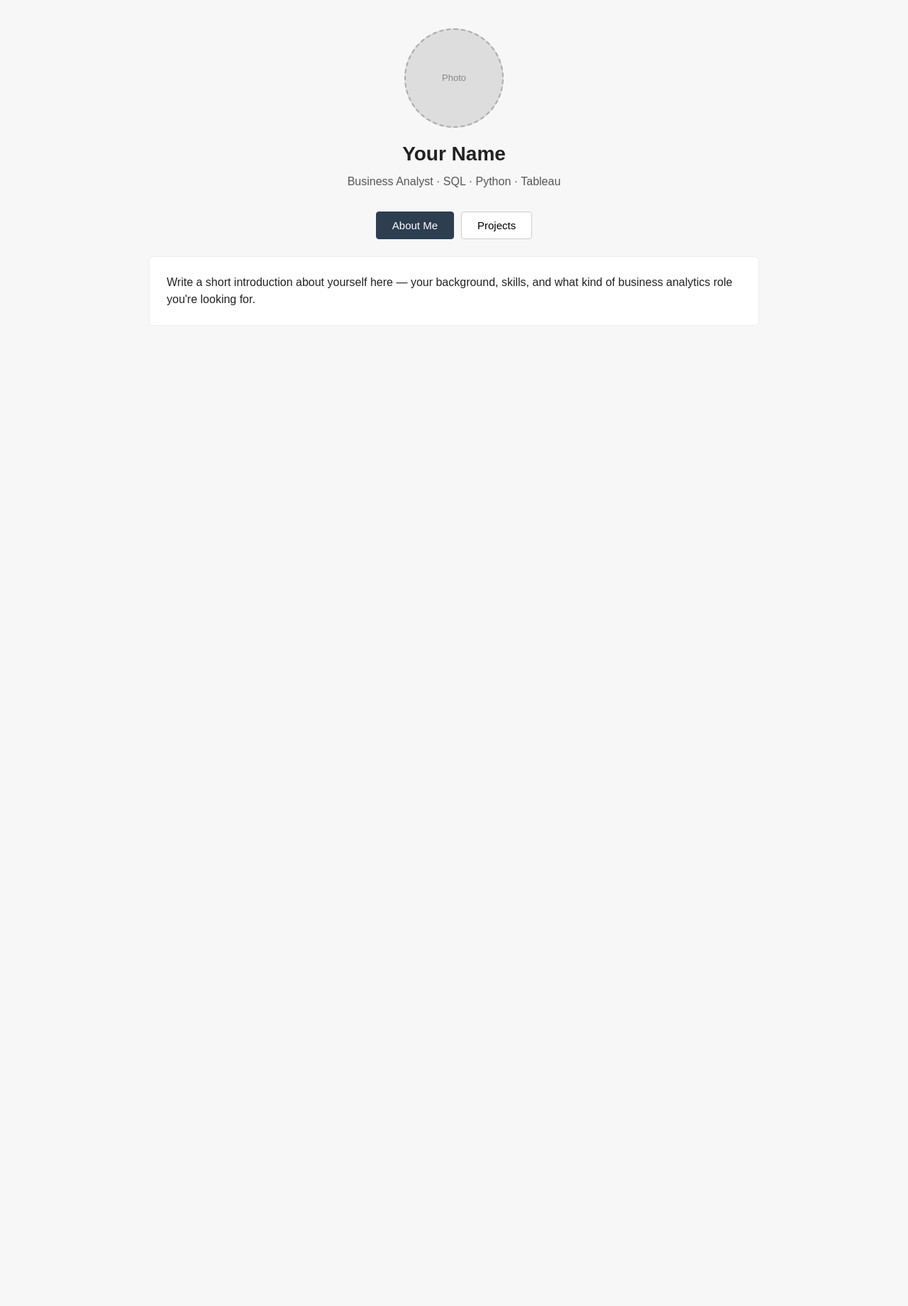
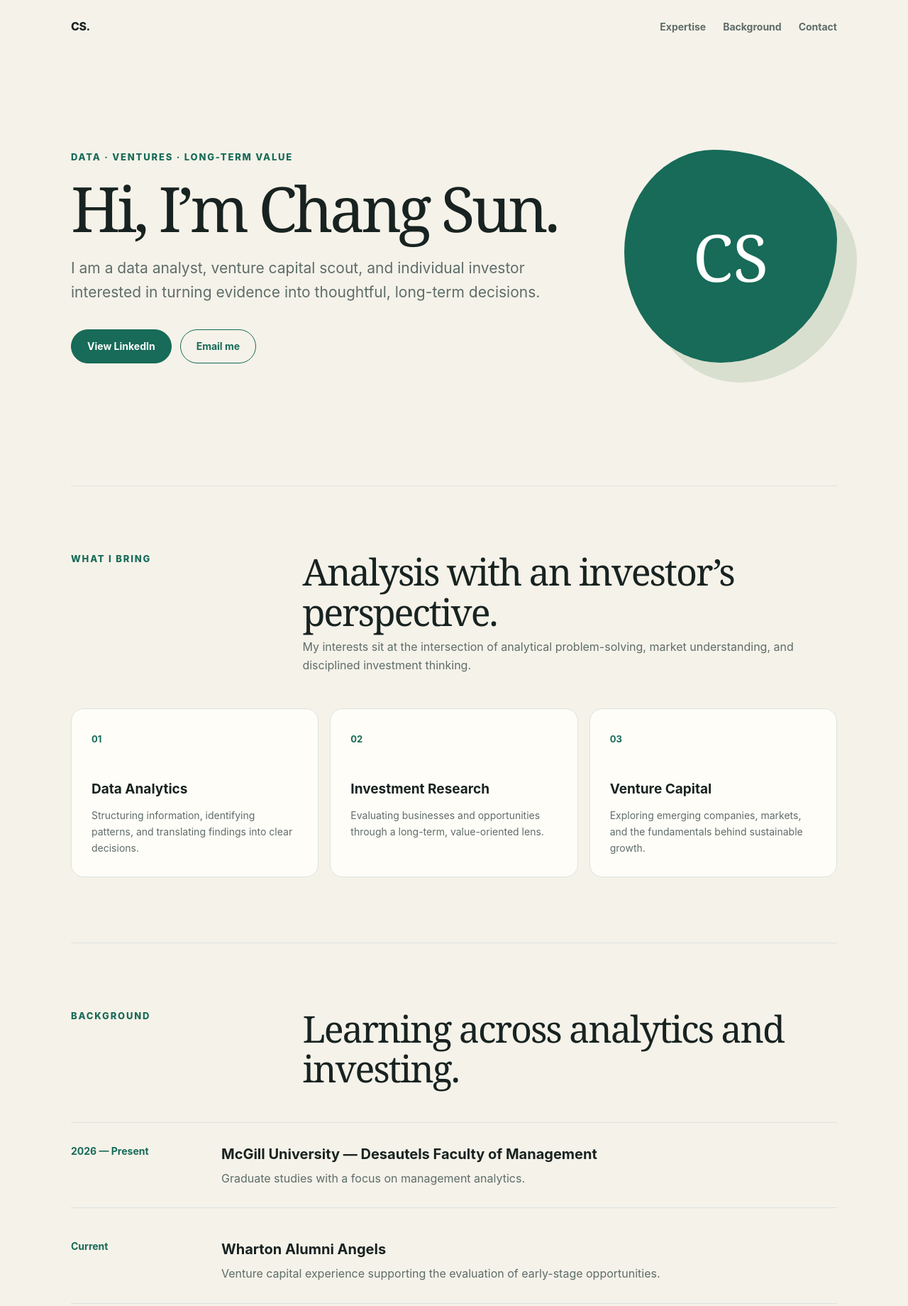
Before and after one commit to Eric0730-04/Eric0730-04.github.io, a plain HTML site: page index.html in a window 1280 px wide. Shown: the top 1840 px of the page at 71% size. Before the commit the page ends 800 px from the top, so only its background shows below. Drawn offline with Linux system fonts and the light colour scheme.

Commit message:
1st draft

```diff
--- a/index.html
+++ b/index.html
@@ -1,235 +1,114 @@
-<!-- Generated with Claude -->
-
 <!doctype html>
 <html lang="en">
 <head>
   <meta charset="UTF-8" />
   <meta name="viewport" content="width=device-width, initial-scale=1.0" />
-    <title>Business Analytics Portfolio</title>
-
+  <meta name="description" content="Chang Sun — data analyst, venture capital scout, and long-term value investor." />
+  <title>Chang Sun | Data Analytics &amp; Investment</title>
   <style>
-      /* ============================================================
-       BASIC STYLES — students can tweak colors/fonts here
-       ============================================================ */
-      * {
-        box-sizing: border-box;
-        margin: 0;
-        padding: 0;
-      }
-
-      body {
-        font-family: Arial, Helvetica, sans-serif;
-        color: #222;
-        background: #f7f7f7;
-        line-height: 1.5;
-      }
-
-      .container {
-        max-width: 900px;
-        margin: 0 auto;
-        padding: 40px 20px;
-      }
-
-      /* ---------- HEADER (photo + name + subheading) ---------- */
-      header {
-        text-align: center;
-        margin-bottom: 30px;
-      }
-
-      /* Empty space for photo — replace with your own <img> if you like */
-      .photo {
-        width: 140px;
-        height: 140px;
-        border-radius: 50%;
-        background: #ddd;
-        border: 2px dashed #aaa;
-        margin: 0 auto 16px;
-        display: flex;
-        align-items: center;
-        justify-content: center;
-        color: #888;
-        font-size: 13px;
-      }
-
-      header h1 {
-        font-size: 28px;
-        margin-bottom: 6px;
-      } /* NAME */
-      header p {
-        font-size: 16px;
-        color: #555;
-      } /* EXPERIENCES */
-
-      /* ---------- TABS ---------- */
-      .tabs {
-        display: flex;
-        justify-content: center;
-        gap: 10px;
-        margin-bottom: 24px;
-      }
-
-      .tab-button {
-        padding: 10px 22px;
-        border: 1px solid #ccc;
-        background: #fff;
-        cursor: pointer;
-        font-size: 15px;
-        border-radius: 4px;
-      }
-
-      .tab-button.active {
-        background: #2c3e50;
-        color: #fff;
-        border-color: #2c3e50;
-      }
-
-      /* ---------- TAB CONTENT ---------- */
-      .tab-content {
-        display: none;
-      }
-      .tab-content.active {
-        display: block;
-      }
-
-      .panel {
-        background: #fff;
-        border: 1px solid #eee;
-        border-radius: 6px;
-        padding: 24px;
-      }
-
-      /* ---------- PROJECT CARDS (1 x 3 grid) ---------- */
-      .cards {
-        display: grid;
-        grid-template-columns: repeat(3, 1fr);
-        gap: 16px;
-      }
-
-      .card {
-        border: 1px solid #eee;
-        border-radius: 6px;
-        overflow: hidden;
-        background: #fff;
-      }
-
-      /* Empty space for project photo */
-      .card-photo {
-        height: 120px;
-        background: #ddd;
-        border-bottom: 1px dashed #aaa;
-        display: flex;
-        align-items: center;
-        justify-content: center;
-        color: #888;
-        font-size: 12px;
-      }
-
-      .card-text {
-        padding: 14px;
-      }
-      .card-text h3 {
-        font-size: 16px;
-        margin-bottom: 6px;
-      }
-      .card-text p {
-        font-size: 14px;
-        color: #555;
-      }
-
-      /* ---------- MOBILE: stack cards vertically ---------- */
-      @media (max-width: 640px) {
-        .cards {
-          grid-template-columns: 1fr;
-        }
+    :root { --ink:#182321; --muted:#5e6d69; --accent:#176b58; --dark:#0c4f40; --cream:#f5f2e9; --paper:#fffdf8; --line:#dce3df; }
+    * { box-sizing:border-box; }
+    html { scroll-behavior:smooth; }
+    body { margin:0; color:var(--ink); background:var(--cream); font-family:Inter,ui-sans-serif,system-ui,-apple-system,"Segoe UI",sans-serif; line-height:1.65; }
+    a { color:inherit; }
+    .page { width:min(1080px,calc(100% - 40px)); margin:auto; }
+    nav { display:flex; align-items:center; justify-content:space-between; padding:24px 0; }
+    .brand { font-weight:800; letter-spacing:-.03em; text-decoration:none; }
+    .nav-links { display:flex; gap:24px; }
+    .nav-links a { color:var(--muted); font-size:14px; font-weight:650; text-decoration:none; }
+    .nav-links a:hover { color:var(--accent); }
+    .hero { display:grid; grid-template-columns:1.35fr .65fr; gap:64px; align-items:center; min-height:610px; padding:64px 0 100px; }
+    .eyebrow { margin:0 0 18px; color:var(--accent); font-size:13px; font-weight:800; letter-spacing:.14em; text-transform:uppercase; }
+    h1 { max-width:760px; margin:0 0 24px; font:500 clamp(48px,8vw,88px)/.98 Georgia,serif; letter-spacing:-.055em; }
+    .hero-copy { max-width:680px; margin:0 0 34px; color:var(--muted); font-size:clamp(18px,2vw,21px); }
+    .actions { display:flex; flex-wrap:wrap; gap:12px; }
+    .button { display:inline-flex; align-items:center; justify-content:center; min-height:48px; padding:0 22px; border:1px solid var(--accent); border-radius:999px; color:var(--accent); font-size:14px; font-weight:750; text-decoration:none; transition:160ms ease; }
+    .button.primary { color:white; background:var(--accent); }
+    .button:hover { transform:translateY(-2px); box-shadow:0 8px 24px #176b5822; }
+    .portrait { display:grid; width:min(100%,300px); aspect-ratio:1; place-items:center; justify-self:end; border-radius:42% 58% 55% 45% / 48% 42% 58% 52%; color:white; background:var(--accent); box-shadow:28px 28px 0 #d9dfcf; font:92px Georgia,serif; }
+    section { padding:92px 0; border-top:1px solid var(--line); }
+    .section-heading { display:grid; grid-template-columns:.38fr 1fr; gap:40px; margin-bottom:48px; }
+    h2 { margin:0; font:500 clamp(34px,5vw,52px)/1.08 Georgia,serif; letter-spacing:-.04em; }
+    .section-heading p:not(.eyebrow) { max-width:700px; margin:8px 0 0; color:var(--muted); }
+    .skill-grid { display:grid; grid-template-columns:repeat(3,1fr); gap:16px; }
+    .skill-card { min-height:200px; padding:28px; border:1px solid var(--line); border-radius:18px; background:var(--paper); }
+    .skill-number { color:var(--accent); font-size:13px; font-weight:700; }
+    .skill-card h3 { margin:42px 0 10px; font-size:19px; }
+    .skill-card p { margin:0; color:var(--muted); font-size:14px; }
+    .timeline { display:grid; gap:14px; }
+    .timeline-item { display:grid; grid-template-columns:180px 1fr; gap:32px; padding:28px 0; border-bottom:1px solid var(--line); }
+    .timeline-item:first-child { border-top:1px solid var(--line); }
+    .date { margin:0; color:var(--accent); font-size:14px; font-weight:750; }
+    .timeline-item h3 { margin:0 0 4px; font-size:20px; }
+    .timeline-item p:not(.date) { margin:0; color:var(--muted); }
+    .credentials { display:grid; grid-template-columns:1fr 1fr; gap:18px; }
+    .credential { padding:28px; border-radius:18px; color:white; background:var(--dark); }
+    .credential p { margin:6px 0 0; color:#c9ded8; }
+    footer { display:flex; align-items:end; justify-content:space-between; gap:32px; padding:70px 0 44px; }
+    footer h2 { max-width:570px; }
+    .contact-links { display:flex; gap:18px; padding-bottom:8px; }
+    .contact-links a { color:var(--accent); font-weight:750; }
+    @media (max-width:760px) {
+      .nav-links a:not(:last-child) { display:none; }
+      .hero { grid-template-columns:1fr; gap:50px; padding-top:48px; }
+      .portrait { width:210px; justify-self:start; font-size:66px; }
+      .section-heading,.skill-grid,.credentials { grid-template-columns:1fr; }
+      .section-heading { gap:10px; }
+      .timeline-item { grid-template-columns:1fr; gap:8px; }
+      footer { align-items:start; flex-direction:column; }
     }
   </style>
 </head>
-
 <body>
-    <div class="container">
-      <!-- ============================================================
-         HEADER: photo, name, experiences
-         ============================================================ -->
-      <header>
-        <!-- Replace this div with <img src="your-photo.jpg" class="photo"> -->
-        <div class="photo">Photo</div>
-
-        <h1>Your Name</h1>
-        <p>Business Analyst · SQL · Python · Tableau</p>
-      </header>
-
-      <!-- ============================================================
-         TABS
-         ============================================================ -->
-      <div class="tabs">
-        <button class="tab-button active" onclick="showTab('about')">
-          About Me
-        </button>
-        <button class="tab-button" onclick="showTab('projects')">
-          Projects
-        </button>
-      </div>
-
-      <!-- ---------- TAB 1: ABOUT ME ---------- -->
-      <div id="about" class="tab-content active">
-        <div class="panel">
-          <p>
-            Write a short introduction about yourself here — your background,
-            skills, and what kind of business analytics role you're looking for.
-          </p>
+  <div class="page">
+    <nav aria-label="Main navigation">
+      <a class="brand" href="#top">CS.</a>
+      <div class="nav-links"><a href="#expertise">Expertise</a><a href="#background">Background</a><a href="#contact">Contact</a></div>
+    </nav>
+    <main id="top">
+      <header class="hero">
+        <div>
+          <p class="eyebrow">Data · Ventures · Long-term value</p>
+          <h1>Hi, I’m Chang Sun.</h1>
+          <p class="hero-copy">I am a data analyst, venture capital scout, and individual investor interested in turning evidence into thoughtful, long-term decisions.</p>
+          <div class="actions">
+            <a class="button primary" href="https://www.linkedin.com/in/chang-sun-730841255/" target="_blank" rel="noreferrer">View LinkedIn</a>
+            <a class="button" href="mailto:csun236@outlook.com">Email me</a>
           </div>
         </div>
-
-      <!-- ---------- TAB 2: PROJECTS ---------- -->
-      <div id="projects" class="tab-content">
-        <div class="cards">
-          <!-- CARD 1 -->
-          <div class="card">
-            <div class="card-photo">Project Image</div>
-            <div class="card-text">
-              <h3>Project Title</h3>
-              <p>Short description of what you did and the tools you used.</p>
+        <div class="portrait" aria-label="Chang Sun initials">CS</div>
+      </header>
+      <section id="expertise">
+        <div class="section-heading">
+          <p class="eyebrow">What I bring</p>
+          <div><h2>Analysis with an investor’s perspective.</h2><p>My interests sit at the intersection of analytical problem-solving, market understanding, and disciplined investment thinking.</p></div>
         </div>
+        <div class="skill-grid">
+          <article class="skill-card"><span class="skill-number">01</span><h3>Data Analytics</h3><p>Structuring information, identifying patterns, and translating findings into clear decisions.</p></article>
+          <article class="skill-card"><span class="skill-number">02</span><h3>Investment Research</h3><p>Evaluating businesses and opportunities through a long-term, value-oriented lens.</p></article>
+          <article class="skill-card"><span class="skill-number">03</span><h3>Venture Capital</h3><p>Exploring emerging companies, markets, and the fundamentals behind sustainable growth.</p></article>
         </div>
-
-          <!-- CARD 2 -->
-          <div class="card">
-            <div class="card-photo">Project Image</div>
-            <div class="card-text">
-              <h3>Project Title</h3>
-              <p>Short description of what you did and the tools you used.</p>
+      </section>
+      <section id="background">
+        <div class="section-heading"><p class="eyebrow">Background</p><h2>Learning across analytics and investing.</h2></div>
+        <div class="timeline">
+          <article class="timeline-item"><p class="date">2026 — Present</p><div><h3>McGill University — Desautels Faculty of Management</h3><p>Graduate studies with a focus on management analytics.</p></div></article>
+          <article class="timeline-item"><p class="date">Current</p><div><h3>Wharton Alumni Angels</h3><p>Venture capital experience supporting the evaluation of early-stage opportunities.</p></div></article>
+          <article class="timeline-item"><p class="date">June 2025</p><div><h3>Dean’s List</h3><p>Academic recognition for strong performance.</p></div></article>
         </div>
+      </section>
+      <section aria-labelledby="credentials-title">
+        <div class="section-heading"><p class="eyebrow">Credentials</p><h2 id="credentials-title">Continuous learning.</h2></div>
+        <div class="credentials">
+          <article class="credential"><strong>Environmental Social Governance</strong><p>Bloomberg · Issued April 2025</p></article>
+          <article class="credential"><strong>HP Tech</strong><p>Paragon One · Issued March 2025</p></article>
         </div>
-
-          <!-- CARD 3 -->
-          <div class="card">
-            <div class="card-photo">Project Image</div>
-            <div class="card-text">
-              <h3>Project Title</h3>
-              <p>Short description of what you did and the tools you used.</p>
+      </section>
+    </main>
+    <footer id="contact">
+      <h2>Let’s connect and explore what the data can reveal.</h2>
+      <div class="contact-links"><a href="mailto:csun236@outlook.com">Email</a><a href="https://www.linkedin.com/in/chang-sun-730841255/" target="_blank" rel="noreferrer">LinkedIn ↗</a></div>
+    </footer>
   </div>
-          </div>
-        </div>
-      </div>
-    </div>
-
-    <!-- ============================================================
-       SIMPLE TAB SWITCHING SCRIPT
-       ============================================================ -->
-    <script>
-      function showTab(id) {
-        // hide all tab contents
-        document.querySelectorAll(".tab-content").forEach(function (el) {
-          el.classList.remove("active");
-        });
-        // remove active state from all buttons
-        document.querySelectorAll(".tab-button").forEach(function (btn) {
-          btn.classList.remove("active");
-        });
-        // show the selected tab + highlight the clicked button
-        document.getElementById(id).classList.add("active");
-        event.target.classList.add("active");
-      }
-    </script>
 </body>
 </html>
```
Lines whose indentation alone changed are shown as unchanged.
